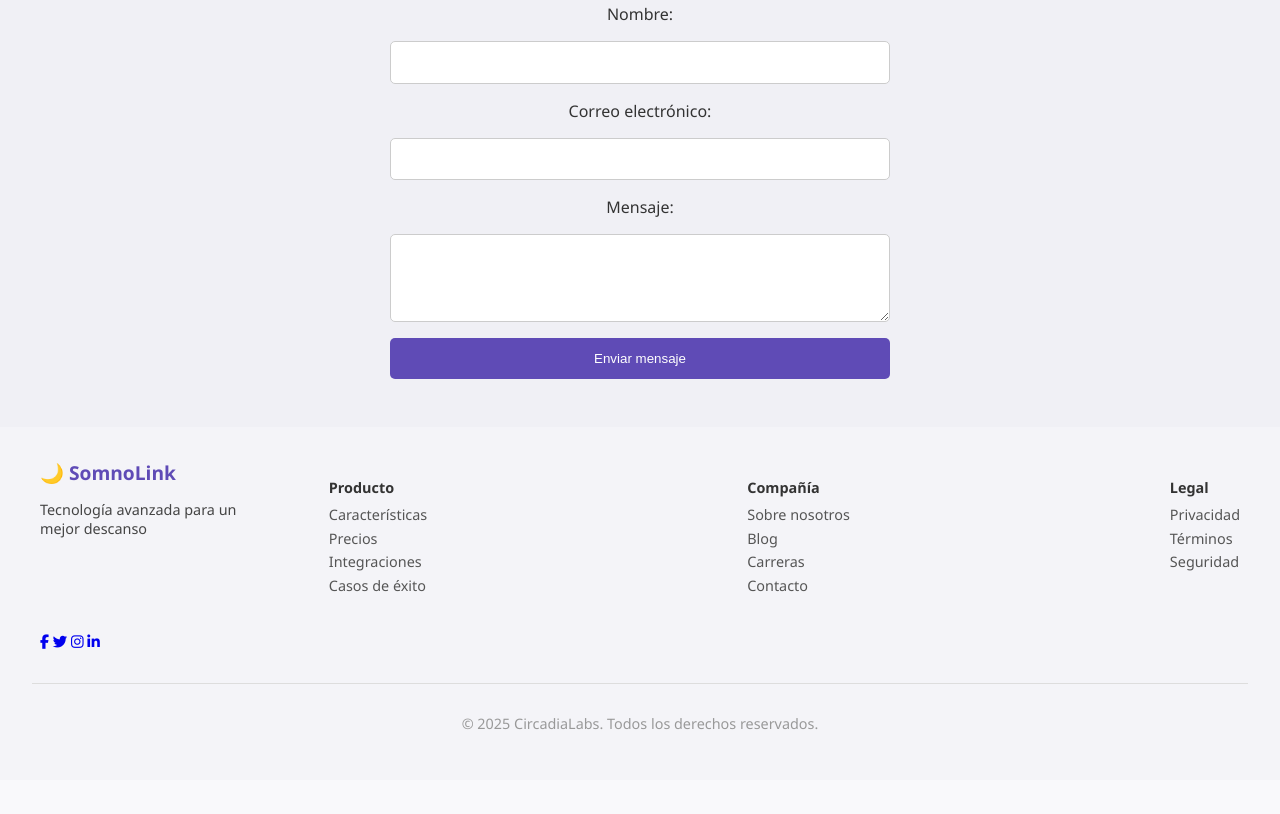
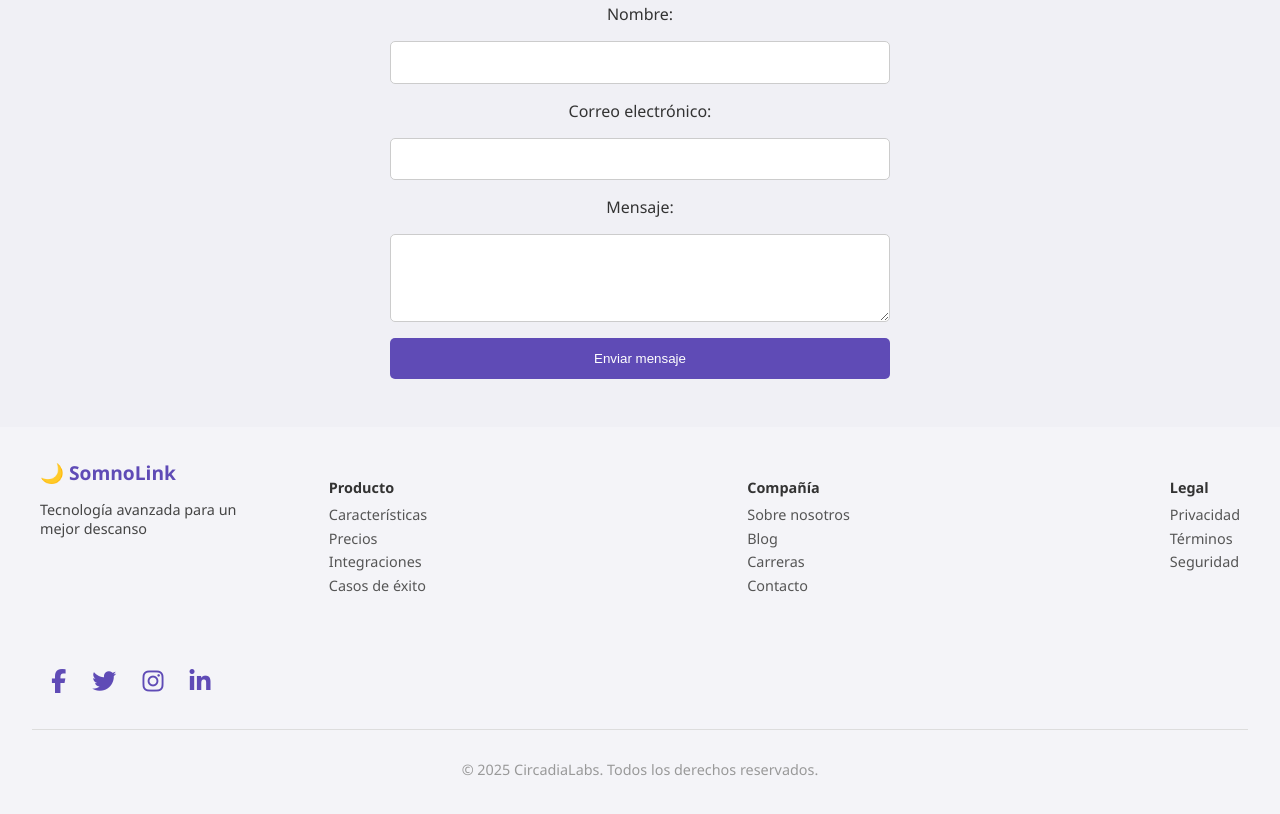
Before and after one commit to CircadiaLabs/SomnoLink, a plain HTML site: page index.html in a window 1280 px wide. Shown: the part 2292-3106 px from the top of the page. Before the commit the page ends 3072 px from the top, so only its background shows below. Drawn offline with Linux system fonts and the light colour scheme.

Commit message:
Update styles.css

```diff
--- a/public/assets/styles/styles.css
+++ b/public/assets/styles/styles.css
@@ -398,3 +398,20 @@ body {
     text-align: center;
   }
 }
+
+.social-icons {
+  margin-top: 2rem;
+  text-align: center;
+}
+
+.social-icons a {
+  color: #5f4bb6;
+  font-size: 1.5rem;
+  margin: 0 0.7rem;
+  text-decoration: none;
+  transition: color 0.3s ease;
+}
+
+.social-icons a:hover {
+  color: #333;
+}
```
